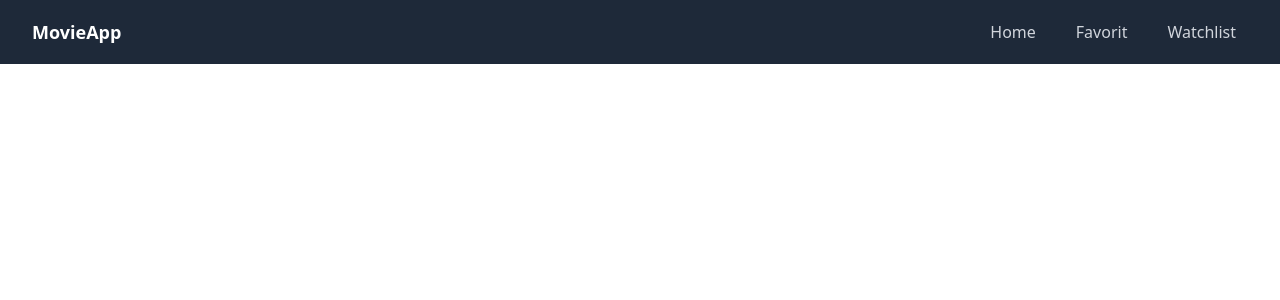
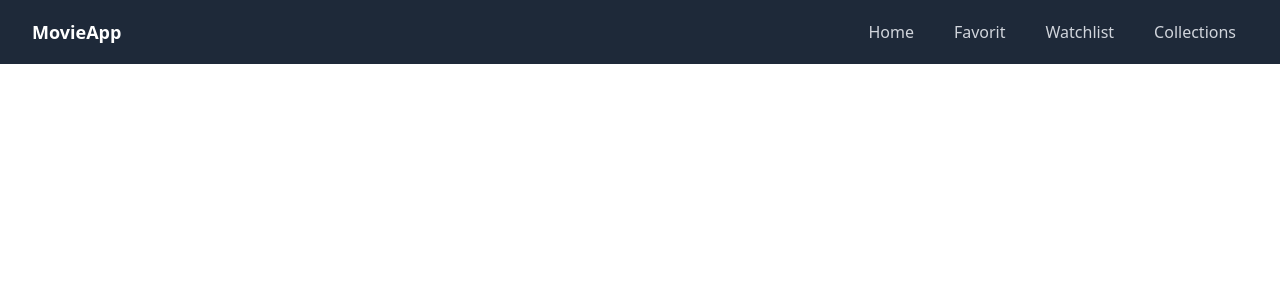
Before and after one commit to X4Lo/vuejs-movies-app, a Vue app: page /collections in a window 1280 px wide. Shown: the top 300 px of the page. Built offline with nearby package versions, Linux system fonts and the light colour scheme.

Commit message:
- Created Collections view - Created CollectionCard - Collection view routing - NavBar Collections link

```diff
--- /dev/null
+++ b/src/components/CollectionCard.vue
@@ -0,0 +1,17 @@
+<template>
+    <div
+        class="bg-white rounded-lg shadow-md overflow-hidden flex flex-col justify-center items-center text-center p-6 transition-transform hover:scale-105">
+        <h3 class="text-2xl font-bold text-gray-800">{{ collection.name }}</h3>
+
+        <p class="text-sm text-gray-500 mt-2">{{ collection.movies.length }} items</p>
+    </div>
+</template>
+
+<script setup>
+const { collection } = defineProps({
+    collection: {
+        type: Object,
+        required: true,
+    },
+});
+</script>
--- a/src/components/NavBar.vue
+++ b/src/components/NavBar.vue
@@ -25,6 +25,11 @@
                                 <router-link to="/watchlist">Watchlist</router-link>
                             </a>
                         </li>
+                        <li>
+                            <a class="text-gray-300 hover:bg-gray-700 px-3 py-2 rounded">
+                                <router-link to="/collections">Collections</router-link>
+                            </a>
+                        </li>
                     </ul>
                 </div>
             </div>
--- a/src/router/index.js
+++ b/src/router/index.js
@@ -2,11 +2,13 @@ import { createRouter, createWebHistory } from 'vue-router';
 import Home from '../views/Home.vue';
 import Favorit from '../views/Favorit.vue';
 import Watchlist from '../views/Watchlist.vue';
+import Collections from '../views/Collections.vue';
 
 const routes = [
     { path: '/', name: 'Home', component: Home },
     { path: '/favorit', name: 'Favorit', component: Favorit },
     { path: '/watchlist', name: 'Watchlist', component: Watchlist },
+    { path: '/collections', name: 'Collection', component: Collections },
 ];
 
 const router = createRouter({
--- /dev/null
+++ b/src/views/Collections.vue
@@ -0,0 +1,30 @@
+<template>
+    <div class="p-6 cursor-pointer">
+        <div v-if="loading" class="text-center text-gray-500 text-lg">Loading...</div>
+        <div v-else class="grid grid-cols-1 sm:grid-cols-2 lg:grid-cols-3 xl:grid-cols-4 gap-6">
+            <CollectionCard v-for="collection in collections" :key="collection.id" :collection="collection" />
+        </div>
+    </div>
+</template>
+
+<script setup>
+import { ref, onMounted } from 'vue';
+import { useMoviesStore } from '../stores/movies';
+
+const moviesStore = useMoviesStore();
+
+const collections = ref([]);
+const loading = ref(true);
+
+onMounted(async () => {
+    try {
+        collections.value = moviesStore.collections;
+    } catch (error) {
+        console.error('Error fetching collections:', error);
+    } finally {
+        loading.value = false;
+    }
+});
+</script>
+
+<style scoped></style>
```
